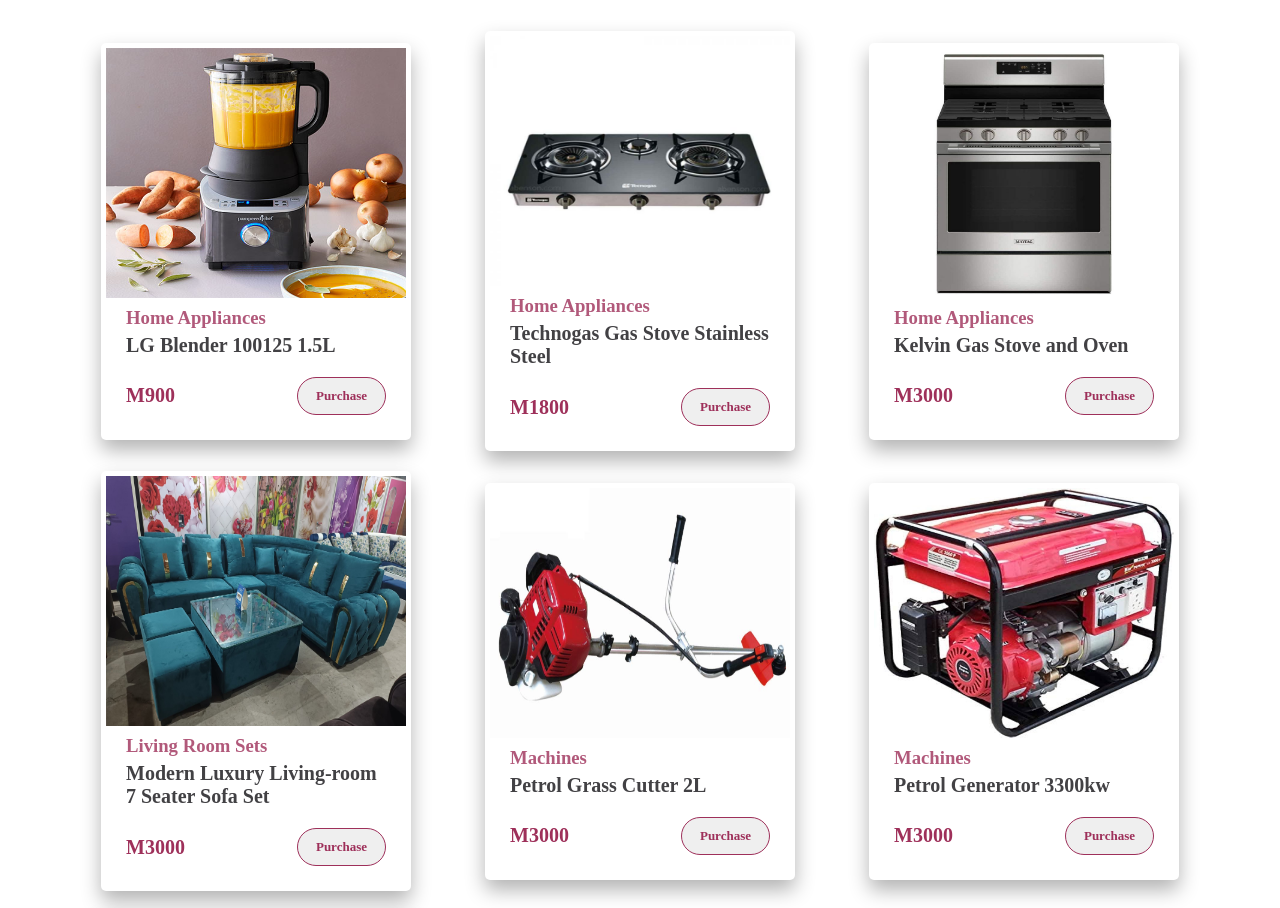
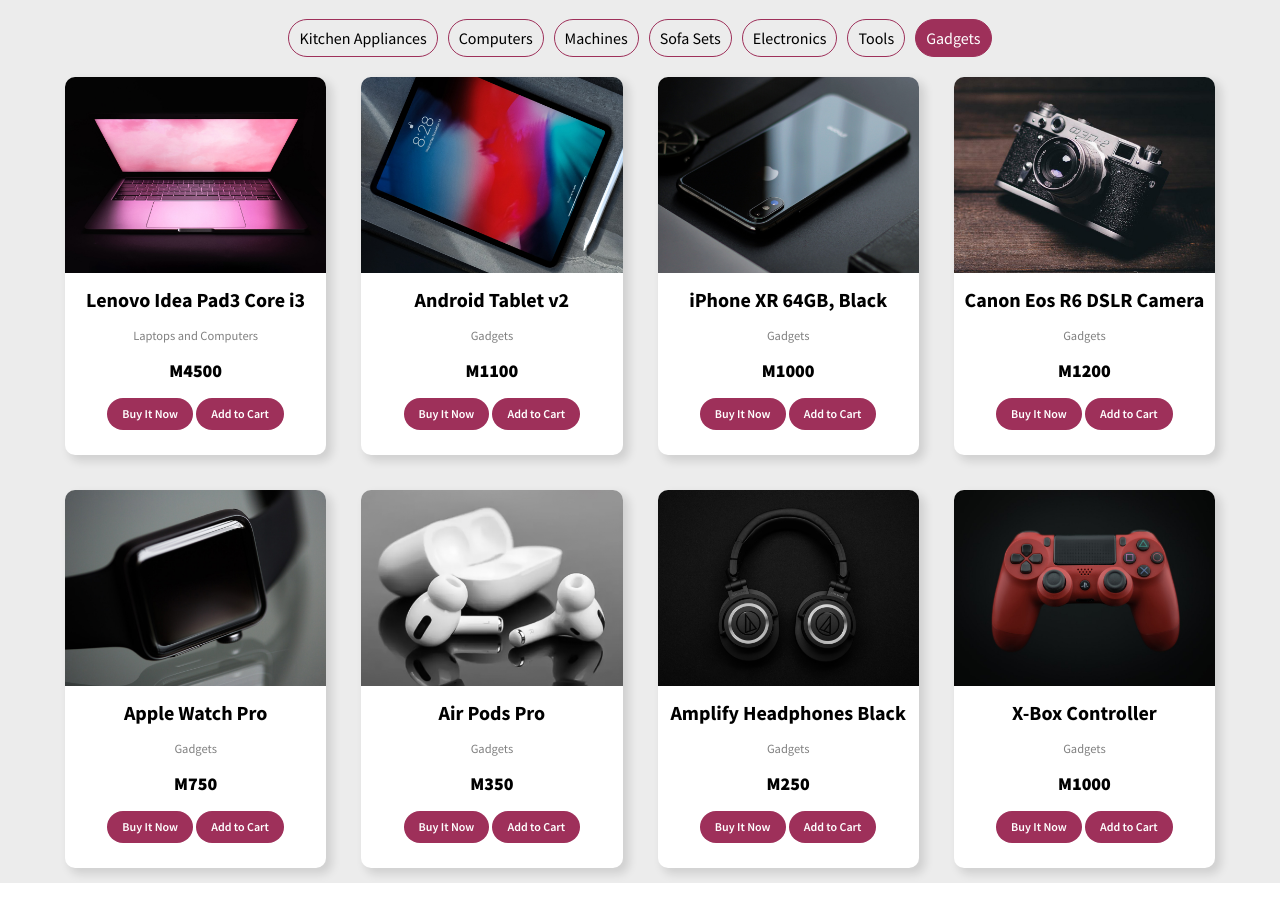
Before and after one commit to khalane96/pawnit, a plain HTML site: page index.html in a window 1280 px wide. Shown: the part 720-1628 px from the top of the page. Drawn offline with Linux system fonts and the light colour scheme.

Commit message:
Updated index.html

```diff
--- a/index.html
+++ b/index.html
@@ -3,136 +3,177 @@
   <head>
     <meta charset="UTF-8" />
     <meta name="viewport" content="width=device-width, initial-scale=1.0" />
-    <title>Bee Perfepawn Online</title>
+    <title>PawnIt Online</title>
+    <link rel="stylesheet" href="css/sections.css" />
+    <link rel="stylesheet" href="css/styles.css" />
+    <link rel="stylesheet" href="css/style.css" />
+    <link rel="stylesheet" href="https://cdnjs.cloudflare.com/ajax/libs/font-awesome/6.0.0/css/all.min.css" integrity="sha384-... (integrity hash)" crossorigin="anonymous">
+    <link rel="stylesheet" href="https://cdnjs.cloudflare.com/ajax/libs/font-awesome/5.15.3/css/all.min.css" integrity="sha384-mQ93GR66B00ZXjt0YO5KlohRA5SY5S1oeG8Kosh1u8gj2ZblF/6Z3/JT5BCKN6j" crossorigin="anonymous">
 
-    <link rel="stylesheet" href="sections.css">
-    <link rel="stylesheet" href="products.css">
-    <link rel="stylesheet" href="styles.css" />
     <script src="script.js" defer></script>
   </head>
+
   <body>
+    <div class="profile">
+       <i class="fas fa-user fa-inverse" style="font-size: 1.2rem;"></i>
+    </div>
+
+
+    <div class="cart-icon">
+      <i class="fas fa-shopping-cart" style="color: white; font-size: 1.2rem;"></i>
+    </div>
+
     <header>
       <div class="menu-btn">
         <a href="#" class="toggle-button" id="open-menu-btn">
           <span class="bar"></span>
           <span class="bar"></span>
           <span class="bar"></span>
-        </a></div>
+        </a>
+      </div>
+
+
 
 
 
       <nav class="navbar">
-        <div class="logo"><a href="index.html"><img src="img/logo.png" alt="" /></a>
+        <div class="logo">
+          <h1>PawnIt Online</h1>
           <!--  <h1 id="title-logo">Bee Perfepawn</h1> -->
-
         </div>
         <ul class="menu">
-          <span id="close-menu-btn">X</span>
+          <span id="close-menu-btn">x</span>
           <li><a href="" class="active">Home</a></li>
           <li><a href="index.html">New Arrivals</a></li>
           <li><a href="index.html">Browse</a></li>
           <li><a href="index.html">Sell</a></li>
           <li><a href="index.html">Cart</a></li>
         </ul>
+
+
       </nav>
     </header>
+<!--Header End-->
+
+<!--Hero Sections-->
     <section class="content">
-      <h1>Lesotho's Number One <span>Pawn Shop</span> </h1>
-      <p>Pay with Mpesa & Ecocash. Country Wide Delivery </p>
+      <h1>Lesotho's Number One <span>Pawn Shop</span></h1>
+      <p>Pay with Mpesa & Ecocash. Country Wide Delivery</p>
       <button>Shop Now</button>
     </section>
-    <h1 class="pheading">Our Latest Stock</h1>
-    <section class="sec">
+    <div id="divider"></div>
+
     <div class="products">
-
-        <!-- card start-->
-        <div class="card">
-          <div class="img">
-            <img src="img/100125-lg.jpg" alt=""></div>
-          <div class="desc"><h3>Home Appliances</h3> </div>
-          <div class="tittle">LG Blender 100125 1.5L</div>
-          <div class="box">
-            <div class="price">M900</div>
-            <button class="btn">Purchase</button>
+      <div class="heading">
+        <h1>Available Products</h1>
       </div>
     </div>
-        <!--card end-->
-         <!-- card start-->
-         <div class="card">
-          <div class="img">
-            <img src="img/151010_2022.jpg" alt=""></div>
-          <div class="desc"><h3>Home Appliances</h3> </div>
-          <div class="tittle">Technogas Gas Stove Stainless Steel</div>
+    <div class="tags">
+      <h2 id="browse-by-category-heading1">Browse By Category:</h2>
+      <ul>
+        <li>Kitchen Appliances</li>
+        <li>Computers</li>
+        <li>Machines</li>
+        <li>Sofa Sets</li>
+        <li>Electronics</li>
+        <li>Tools</li>
+        <li class="active-tag">Gadgets</li>
+      </ul>
+    </div>
+
+    <!--Products Section Start-->
+
+    <div class="container">
       <div class="box">
-            <div class="price">M1800</div>
-            <button class="btn">Purchase</button>
+        <img src="img/laptop.jpg" />
+        <h2>Lenovo Idea Pad3 Core i3</h2>
+        <p>Laptops and Computers</p>
+        <span>M4500</span>
+
+        <div class="options">
+          <a href="#">Buy It Now</a>
+          <a href="#">Add to Cart</a>
         </div>
       </div>
-        <!--card end-->
-         <!-- card start-->
-         <div class="card">
-          <div class="img">
-            <img src="img/1698327118-fingerprint-resistant-stainless-steel-maytag-single-oven-gas-ranges-mgr6600pz-64_1000.jpg" alt=""></div>
-          <div class="desc"><h3>Home Appliances</h3> </div>
-          <div class="tittle">Kelvin Gas Stove and Oven</div>
       <div class="box">
-            <div class="price">M3000</div>
-            <button class="btn">Purchase</button>
+        <img src="img/tablet.jpg" />
+        <h2>Android Tablet v2</h2>
+        <p>Gadgets</p>
+        <span>M1100</span>
+
+        <div class="options">
+          <a href="#">Buy It Now</a>
+          <a href="#">Add to Cart</a>
         </div>
       </div>
-        <!--card end-->
-         <!-- card start-->
-         <div class="card">
-          <div class="img">
-            <img src="img/modern-luxury-living-room-7-seater-sofa-set.jpg" alt=""></div>
-          <div class="desc"><h3>Living Room Sets</h3> </div>
-          <div class="tittle">Modern Luxury Living-room 7 Seater Sofa Set</div>
       <div class="box">
-            <div class="price">M3000</div>
-            <button class="btn">Purchase</button>
+        <img src="img/mobile.jpg" />
+        <h2>iPhone XR 64GB, Black</h2>
+        <p>Gadgets</p>
+        <span>M1000</span>
+
+        <div class="options">
+          <a href="#">Buy It Now</a>
+          <a href="#">Add to Cart</a>
         </div>
       </div>
-        <!--card end-->
-         <!-- card start-->
-         <div class="card">
-          <div class="img">
-            <img src="img/51gx2huRGZL.jpg" alt=""></div>
-          <div class="desc"><h3>Machines</h3> </div>
-          <div class="tittle">Petrol Grass Cutter 2L</div>
       <div class="box">
-            <div class="price">M3000</div>
-            <button class="btn">Purchase</button>
+        <img src="img/camera.jpg" />
+        <h2>Canon Eos R6 DSLR Camera</h2>
+        <p>Gadgets</p>
+        <span>M1200</span>
+
+        <div class="options">
+          <a href="#">Buy It Now</a>
+          <a href="#">Add to Cart</a>
         </div>
       </div>
-        <!--card end-->
-         <!-- card start-->
-         <div class="card">
-          <div class="img">
-            <img src="img/51ycS-e8dgL._AC_UF1000,1000_QL80_.jpg" alt=""></div>
-          <div class="desc"><h3>Machines</h3> </div>
-          <div class="tittle">Petrol Generator 3300kw</div>
       <div class="box">
-            <div class="price">M3000</div>
-            <button class="btn">Purchase</button>
+        <img src="img/watch.jpg" />
+        <h2>Apple Watch Pro</h2>
+        <p>Gadgets</p>
+        <span>M750</span>
+
+        <div class="options">
+          <a href="#">Buy It Now</a>
+          <a href="#">Add to Cart</a>
         </div>
       </div>
-        <!--card end-->
-         <!-- card start-->
-         <div class="card">
-          <div class="img">
-            <img src="img/61KM0ijCeLL._AC_UF1000,1000_QL80_DpWeblab_.jpg" alt=""></div>
-          <div class="desc"><h3>Living Room Sets</h3> </div>
-          <div class="tittle">Modern Luxury Sofa Set</div>
       <div class="box">
-            <div class="price">M4500</div>
-            <button class="btn">Purchase</button>
+        <img src="img/airpods.jpg" />
+        <h2>Air Pods Pro</h2>
+        <p>Gadgets</p>
+        <span>M350</span>
+
+        <div class="options">
+          <a href="#">Buy It Now</a>
+          <a href="#">Add to Cart</a>
         </div>
       </div>
-        <!--card end-->
+      <div class="box">
+        <img src="img/headphone.jpg" />
+        <h2>Amplify Headphones Black</h2>
+        <p>Gadgets</p>
+        <span>M250</span>
 
+        <div class="options">
+          <a href="#">Buy It Now</a>
+          <a href="#">Add to Cart</a>
+        </div>
+      </div>
+      <div class="box">
+        <img src="img/games.jpg" />
+        <h2>X-Box Controller</h2>
+        <p>Gadgets</p>
+        <span>M1000</span>
 
+        <div class="options">
+          <a href="#">Buy It Now</a>
+          <a href="#">Add to Cart</a>
         </div>
-    </section>
+      </div>
+    </div>
+    <!--Products Section End-->
     <footer>
       <p>2023 Sample Website By <a href="index.html">Lake Ice Media </a></p>
     </footer>
```
Lines whose indentation alone changed are shown as unchanged.
